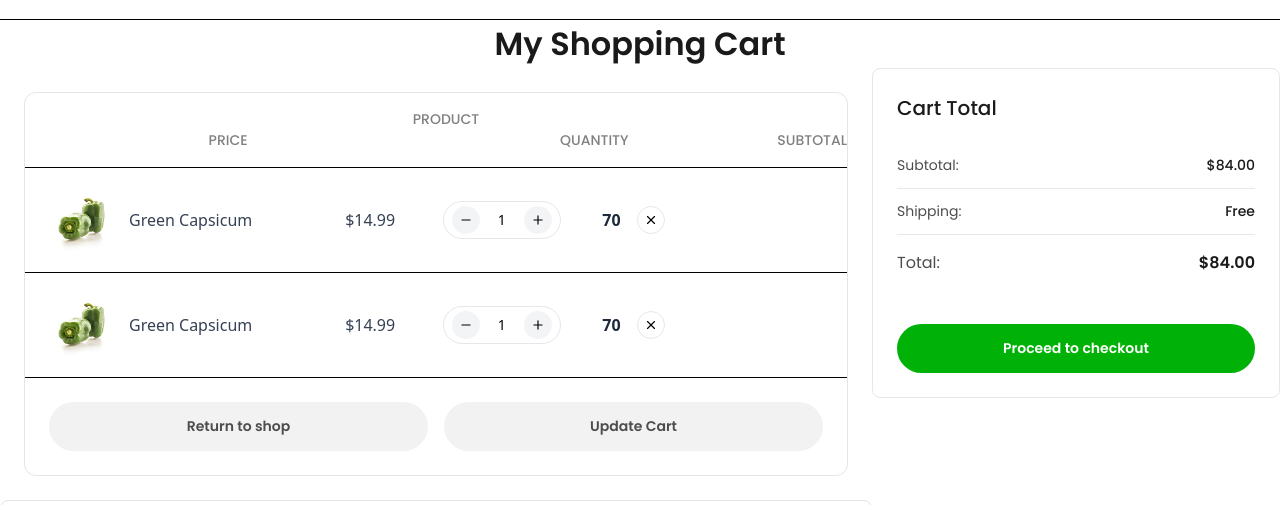
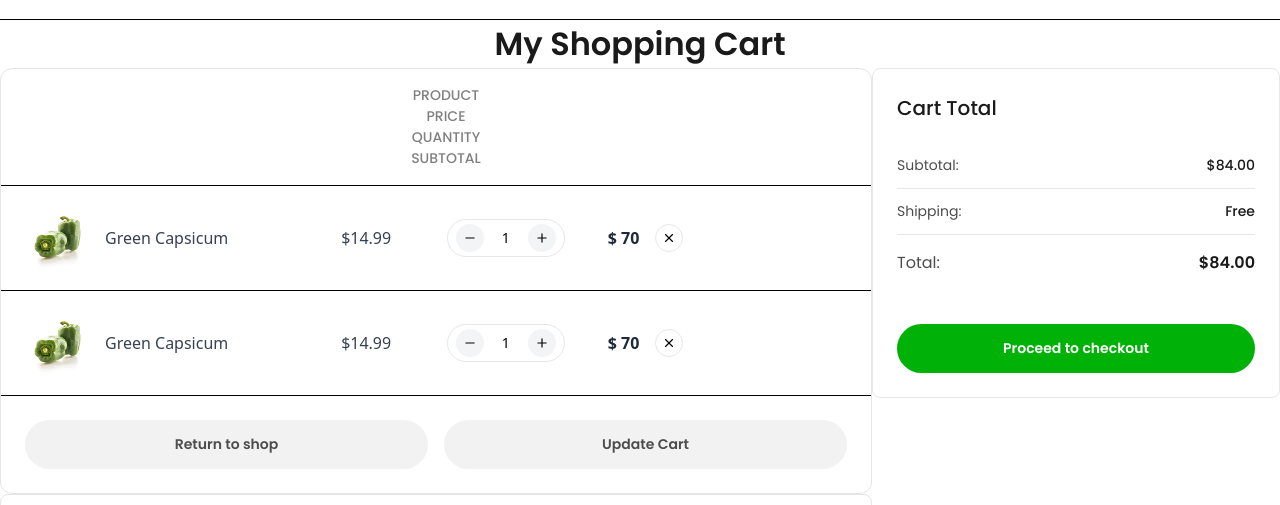
Before and after one commit to remenisite/E-commarce-Ecobazar, a Next.js app in the folder client/: page /shoppingCart in a window 1280 px wide. Shown: the part 295-800 px from the top of the page. Built offline with nearby package versions, Linux system fonts and the light colour scheme.

Commit message:
update code

```diff
--- a/client/app/(pages)/shoppingCart/page.js
+++ b/client/app/(pages)/shoppingCart/page.js
@@ -3,14 +3,13 @@
 import CartTotal from "@/app/components/ShoppingCart/CartTotal";
 import CouponCode from "@/app/components/ShoppingCart/CouponCode";
 import ShoopingDetails from "@/app/components/ShoppingCart/ShoopingDetails";
+import CmnHead from "@/app/components/utils/CmnHead";
 import React from "react";
 
 const ShoppingCart = () => {
   return (
     <section className="text-center">
-      <h2 className="text-[32px] font-semibold font-main text-text">
-        My Shopping Cart
-      </h2>
+      <CmnHead text={"My Shopping Cart"} />
       <div className="container flex">
         <div>
           <ShoopingDetails />
--- a/client/app/components/ShoppingCart/ShoopingDetails.jsx
+++ b/client/app/components/ShoppingCart/ShoopingDetails.jsx
@@ -1,64 +1,23 @@
-import { FiMinus, FiPlus, FiX } from "react-icons/fi";
-import Image from 'next/image';
 import Button from "../ui/Button";
+import ShoppingCom from "./ShoppingCom";
 
-const wishlistData = [
-  {
-    id: 1,
-    name: "Green Capsicum",
-    price: 14.99,
-    image: "/images/wishCartImg.png",
-    Subtotal: 70.00,
-    quantity:1
-  },
-    {
-    id: 2,
-    name: "Green Capsicum",
-    price: 14.99,
-    image: "/images/wishCartImg.png",
-    Subtotal: 70.00,
-    quantity:1
-  },
-];
+
+
 
 const ShoopingDetails = () => {
 
   return (
-    <div className=" w-[872px] p-4 sm:p-6">
+    <div className=" w-[872px] ">
       <div className=" border border-[#E5E5E5] rounded-xl overflow-hidden">
-        <div className=" py-[16px] pl-[20px] grid grid-cols-4 text-[14px] font-medium font-main text-[#808080]">
+        <div className=" py-[16px] pl-[20px]  text-[14px] font-medium font-main text-[#808080]">
           <div className="col-span-6">PRODUCT</div>
           <div className="col-span-2 text-center">PRICE</div>
           <div className="col-span-2 text-center">QUANTITY</div>
           <div className="col-span-2 text-center">SUBTOTAL</div>
         </div>
-        {wishlistData.map((item) => (
-          <div
-            key={item.id}
-            className="grid grid-cols-1 md:grid-cols-12 items-center gap-4 px-4 sm:px-6 py-5 border-t"  >
-            <div className="col-span-4 flex items-center gap-4">
-              <Image
-                src={item.image}
-                alt={item.name}
-                width={64}
-                height={64}
-                className="object-contain" />
-              <span className="text-gray-700 font-medium">{item.name} </span>
-            </div>
-            <div className="col-span-2 text-gray-700 text-center font-medium"> ${item.price} </div>
-            <div className="col-span-2 flex justify-center">
-              <div className="flex items-center border border-gray-200 rounded-full px-2 py-1 gap-3">
-                <button  className="w-7 h-7 flex items-center justify-center rounded-full bg-gray-100" >  <FiMinus size={14} /> </button>
-                  <span className="text-sm font-medium w-5 text-center">  {item.quantity}  </span>
-                <button className="w-7 h-7 flex items-center justify-center rounded-full bg-gray-100" ><FiPlus size={14} />   </button>
-              </div>
-            </div>
-            <div className="col-span-2 flex items-center justify-center gap-4">
-              <span className="text-gray-800 font-semibold">  {item.Subtotal}  </span>
-              <button className="w-7 h-7 flex items-center justify-center rounded-full border border-gray-200 hover:bg-gray-100"   ><FiX size={14} />  </button>
-            </div>
-          </div>
-        ))}
+
+        <ShoppingCom />
+
         <div className="flex flex-col sm:flex-row justify-between items-center gap-4 px-4 sm:px-6 py-6 border-t ">
             <Button variant="secondary" >  Return to shop</Button>
             <Button variant="secondary" size="md" > Update Cart</Button>
--- /dev/null
+++ b/client/app/components/ShoppingCart/ShoppingCom.jsx
@@ -0,0 +1,62 @@
+import React from 'react'
+import { FiMinus, FiPlus, FiX } from "react-icons/fi";
+import Image from 'next/image';
+import Button from "../ui/Button";
+
+const ShoppingCom = () => {
+
+    const wishlistData = [
+  {
+    id: 1,
+    name: "Green Capsicum",
+    price: 14.99,
+    image: "/images/wishCartImg.png",
+    Subtotal: 70.00,
+    quantity:1
+  },
+    {
+    id: 2,
+    name: "Green Capsicum",
+    price: 14.99,
+    image: "/images/wishCartImg.png",
+    Subtotal: 70.00,
+    quantity:1
+  },
+];
+
+  return (
+    <>
+
+        {wishlistData.map((item) => (
+          <div
+            key={item.id}
+            className="grid grid-cols-1 md:grid-cols-12 items-center gap-4 px-4 sm:px-6 py-5 border-t"  >
+            <div className="col-span-4 flex items-center gap-4">
+              <Image
+                src={item.image}
+                alt={item.name}
+                width={64}
+                height={64}
+                className="object-contain" />
+              <span className="text-gray-700 font-medium">{item.name} </span>
+            </div>
+            <div className="col-span-2 text-gray-700 text-center font-medium"> ${item.price} </div>
+            <div className="col-span-2 flex justify-center">
+              <div className="flex items-center border border-gray-200 rounded-full px-2 py-1 gap-3">
+                <button  className="w-7 h-7 flex items-center justify-center rounded-full bg-gray-100" >  <FiMinus size={14} /> </button>
+                  <span className="text-sm font-medium w-5 text-center">  {item.quantity}  </span>
+                <button className="w-7 h-7 flex items-center justify-center rounded-full bg-gray-100" ><FiPlus size={14} />   </button>
+              </div>
+            </div>
+            <div className="col-span-2 flex items-center justify-center gap-4">
+              <span className="text-gray-800 font-semibold"> $ {item.Subtotal}  </span>
+              <button className="w-7 h-7 flex items-center justify-center rounded-full border border-gray-200 hover:bg-gray-100"   ><FiX size={14} />  </button>
+            </div>
+          </div>
+        ))}
+
+    </>
+  )
+}
+
+export default ShoppingCom
--- /dev/null
+++ b/client/app/components/utils/CmnHead.jsx
@@ -0,0 +1,11 @@
+import React from 'react'
+
+const CmnHead = ({text}) => {
+  return (
+    <div>
+        <h2 className='text-[32px] font-semibold font-main text-text'>   {text} </h2>
+    </div>
+  )
+}
+
+export default CmnHead
```
